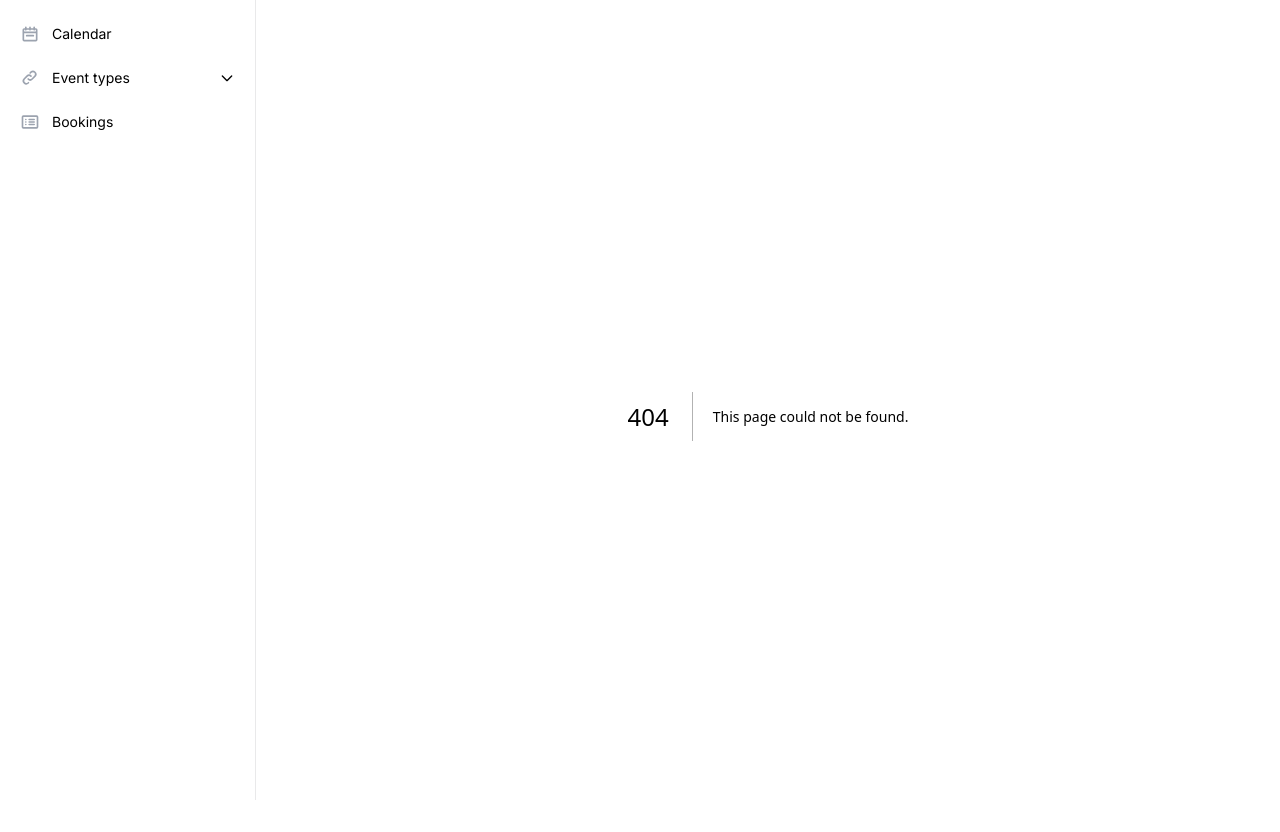
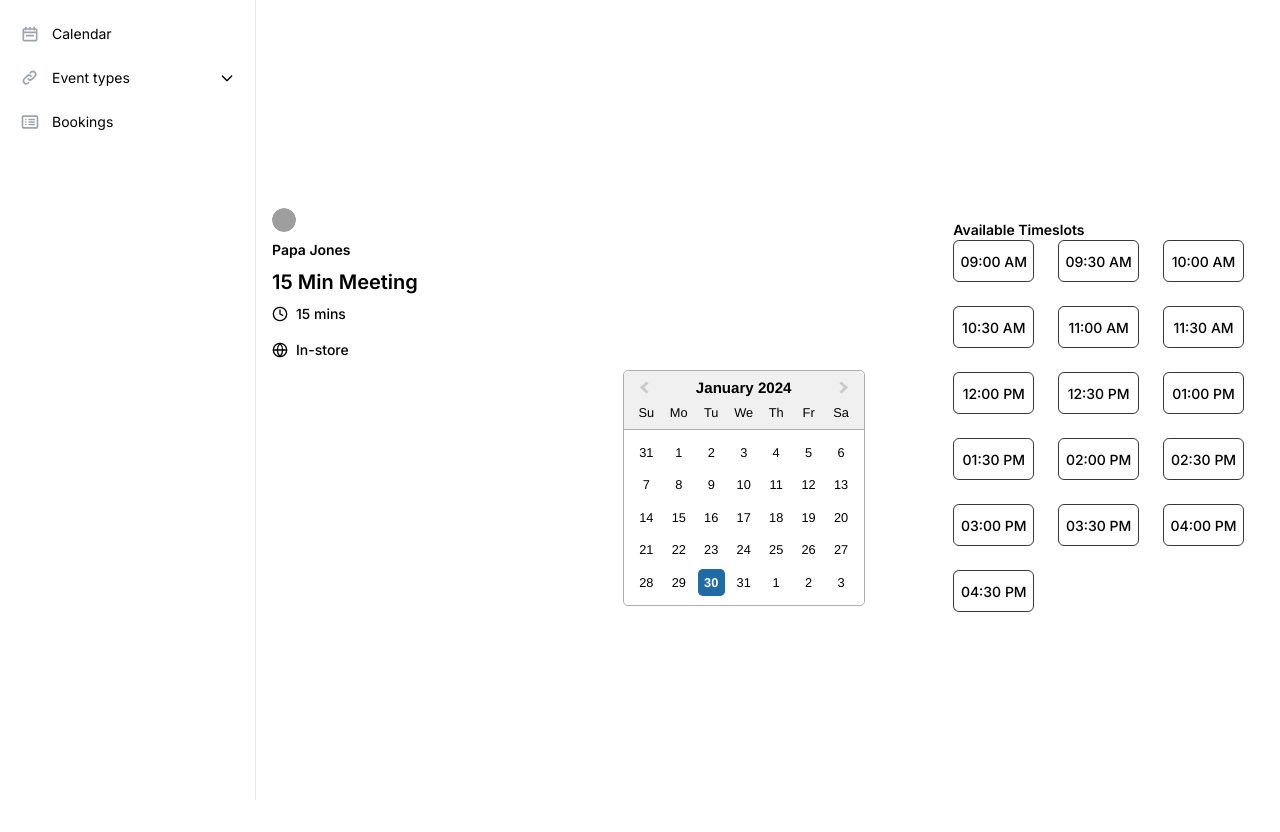
Before and after one commit to Ayub-Ian/project-x, a Next.js app: page /1/1 in a window 1280 px wide. Before the commit this address had no page. Built offline with nearby package versions, Linux system fonts and the light colour scheme; grey boxes are pictures that could not be loaded.

Commit message:
Booking page styling

```diff
--- a/package.json
+++ b/package.json
@@ -19,6 +19,7 @@
     "next": "^13.4.8",
     "react": "^18",
     "react-big-calendar": "^1.10.0",
+    "react-datepicker": "^6.1.0",
     "react-dom": "^18",
     "react-toastify": "^10.0.4",
     "uuid": "^9.0.1",
--- /dev/null
+++ b/src/app/[slug]/[id]/page.js
@@ -0,0 +1,100 @@
+import DatePick from "@/components/booking/datepicker";
+import TimeSlotSelector from "@/components/booking/timepicker";
+import React from "react";
+
+function BookingPage() {
+  return (
+    <div className="flex h-full items-center justify-center min-h-[100dvh]">
+      <div className="flex min-h-full w-full flex-col overflow-clip md:over  items-center ">
+        <div className="grid min-w-full items-start md:grid-cols-3 md:grid-rows-1  sm:motion-reduce:transition-none md:flex-row sm:transition-[width] sm:duration-300">
+          <div>
+
+              <ul className="flex items-center border-muted">
+                <li className="-mr-[4px] inline-block">
+                  <a
+                    data-state="closed"
+                    href="https://cal.com/papajones?redirect=false"
+                  >
+                    <span
+                      data-testid="avatar"
+                      className="bg-emphasis item-center relative inline-flex aspect-square justify-center rounded-full align-top overflow-hidden border-subtle w-6 h-6 min-w-6 min-h-6"
+                    >
+                      <img
+                        alt="Papa Jones"
+                        className="aspect-square rounded-full w-6 h-6 min-w-6 min-h-6"
+                        src="https://app.cal.com/papajones/avatar.png"
+                      />
+                    </span>
+                  </a>
+                </li>
+              </ul>
+              <p className="text-subtle mt-2 text-sm font-semibold">Papa Jones</p>
+              <h1
+                data-testid="event-title"
+                className="text-text text-xl font-semibold my-2"
+              >
+                15 Min Meeting
+              </h1>
+              <div className="space-y-4 font-medium rtl:-mr-2">
+                <div className="flex items-start justify-start text-sm text-text">
+                  <svg
+                    xmlns="http://www.w3.org/2000/svg"
+                    width="24"
+                    height="24"
+                    viewBox="0 0 24 24"
+                    fill="none"
+                    stroke="currentColor"
+                    stroke-width="2"
+                    strokeLinecap="round"
+                    strokeLinejoin="round"
+                    className="relative z-20 mr-2 mt-[2px] h-4 w-4 flex-shrink-0 rtl:ml-2"
+                  >
+                    <circle cx="12" cy="12" r="10"></circle>
+                    <polyline points="12 6 12 12 16 14"></polyline>
+                  </svg>
+                  <div className="relative z-10 max-w-full break-words">
+                    15 mins
+                  </div>
+                </div>
+
+                <div className="flex items-start justify-start text-sm text-text cursor-pointer">
+                  <svg
+                    xmlns="http://www.w3.org/2000/svg"
+                    width="24"
+                    height="24"
+                    viewBox="0 0 24 24"
+                    fill="none"
+                    stroke="currentColor"
+                    stroke-width="2"
+                    strokeLinecap="round"
+                    strokeLinejoin="round"
+                    className="relative z-20 mr-2 mt-[2px] h-4 w-4 flex-shrink-0 rtl:ml-2"
+                  >
+                    <circle cx="12" cy="12" r="10"></circle>
+                    <line x1="2" x2="22" y1="12" y2="12"></line>
+                    <path d="M12 2a15.3 15.3 0 0 1 4 10 15.3 15.3 0 0 1-4 10 15.3 15.3 0 0 1-4-10 15.3 15.3 0 0 1 4-10z"></path>
+                  </svg>
+                  <div className="relative z-10 max-w-full break-words">
+                    In-store
+                  </div>
+                </div>
+              </div>
+
+          </div>
+          <div className="mt-auto px-5 py-3 ">
+            <DatePick />
+          </div>
+          <div className="flex flex-col px-5 py-3 items-start min-w-full">
+          <p className="text-sm font-semibold">Available Timeslots</p>
+          <div className="w-full">
+            <TimeSlotSelector />
+          </div>
+        </div>
+        </div>
+
+      </div>
+    </div>
+  );
+}
+
+export default BookingPage;
--- /dev/null
+++ b/src/app/[slug]/page.js
@@ -0,0 +1,78 @@
+import { createServerComponentClient } from "@supabase/auth-helpers-nextjs";
+import { cookies } from "next/headers";
+import Image from "next/image";
+import Link from "next/link";
+import React from "react";
+
+async function PublicPage() {
+
+    const supabase = createServerComponentClient({ cookies });
+    const {
+      data: { user },
+    } = await supabase.auth.getUser();
+
+    let { data: services, error } = await supabase
+      .from("services")
+      .select("id,name, price, duration")
+      .eq("creative_id", user.id);
+
+    if (error) {
+      throw new Error("Error fetching:", error);
+    }
+
+  return (
+    <div className="mx-auto">
+      <div className="mx-auto max-w-3xl px-4 py-24">
+        <div className="mb-8 text-center">
+          <span className="bg-emphasis item-center relative inline-flex aspect-square justify-center rounded-full align-top overflow-hidden w-24 h-24 min-w-24 min-h-24">
+            <img
+
+              alt="Papa Jones"
+              className="aspect-square rounded-full w-24 h-24 min-w-24 min-h-24"
+              src="https://app.cal.com/papajones/avatar.png"
+            />
+          </span>
+          <h1 className="text-3xl my-1 tracking-tighter font-semibold">Papa Jones</h1>
+        </div>
+        <div className="border border-[#383838] divide-y divide-[#383838] rounded-md">
+            {services.map(service => (
+                 <div key={service.id} className="bg-[#1f1f1f] hover:bg-[#404040] group relative">
+                    <svg xmlns="http://www.w3.org/2000/svg" width="24" height="24" viewBox="0 0 24 24" fill="none" stroke="currentColor" stroke-width="2" stroke-linecap="round" stroke-linejoin="round" className=" absolute right-4 top-4 h-4 w-4 opacity-0 transition-opacity group-hover:opacity-100"><line x1="5" x2="19" y1="12" y2="12"></line><polyline points="12 5 19 12 12 19"></polyline></svg>
+                 <div className="p-5">
+                   <Link href="#">
+                     <div className="flex flex-wrap items-center">
+                       <h2 className="  pr-2 text-sm font-semibold">
+                         {service.name}
+                       </h2>
+                     </div>
+                     <div className="font-medium inline-flex items-center justify-center rounded gap-x-1 bg-[#2e2e2e] py-1 px-1.5 text-xs leading-3">
+                       <svg
+                         xmlns="http://www.w3.org/2000/svg"
+                         width="24"
+                         height="24"
+                         viewBox="0 0 24 24"
+                         fill="none"
+                         stroke="currentColor"
+                         strokeWidth="2"
+                         strokeLinecap="round"
+                         strokeLinejoin="round"
+                         className="h-3 w-3 stroke-[3px]"
+                       >
+                         <circle cx="12" cy="12" r="10"></circle>
+                         <polyline points="12 6 12 12 16 14"></polyline>
+                       </svg>
+                       {service.duration}m
+                     </div>
+                   </Link>
+                 </div>
+               </div>
+            ))  }
+
+
+        </div>
+      </div>
+    </div>
+  );
+}
+
+export default PublicPage;
--- a/src/app/layout.js
+++ b/src/app/layout.js
@@ -1,10 +1,11 @@
 import { Inter } from "next/font/google";
-import "../styles/globals.css";
 import { ToastContainer } from "react-toastify";
 import "react-toastify/dist/ReactToastify.css";
-// import 'react-big-calendar/lib/sass/styles'; Need to install sass support
+import "react-datepicker/dist/react-datepicker.css";
 import "react-big-calendar/lib/css/react-big-calendar.css";
 import Link from "next/link";
+import "../styles/globals.css";
+
 
 const inter = Inter({ subsets: ["latin"] });
 
--- /dev/null
+++ b/src/components/booking/datepicker.jsx
@@ -0,0 +1,22 @@
+'use client'
+import React, { useState} from 'react';
+import DatePicker from "react-datepicker";
+
+
+
+
+export default function DatePick(props) {
+    const [startDate, setStartDate] = useState(new Date());
+
+  return (
+    <div className='w-full'>
+
+      <DatePicker
+      className='datepicker'
+      selected={startDate}
+      onChange={(date) => setStartDate(date)}
+      inline
+    />
+    </div>
+  );
+}
--- /dev/null
+++ b/src/components/booking/timepicker.jsx
@@ -0,0 +1,64 @@
+"use client";
+import React, { useState, useEffect } from "react";
+
+const TimeSlotSelector = () => {
+  const [timeSlots, setTimeSlots] = useState([]);
+
+  const generateTimeSlots = (start, end) => {
+    const startTime = new Date(`01/01/2000 ${start}`);
+    const endTime = new Date(`01/01/2000 ${end}`);
+    const slots = [];
+
+    let currentTime = new Date(startTime);
+    while (currentTime < endTime) {
+      slots.push(
+        currentTime.toLocaleTimeString([], {
+          hour: "2-digit",
+          minute: "2-digit",
+        })
+      );
+      currentTime.setMinutes(currentTime.getMinutes() + 30);
+    }
+
+    return slots;
+  };
+
+  // Generate time slots when component mounts
+  useEffect(() => {
+    const start = "09:00";
+    const end = "17:00";
+    const generatedSlots = generateTimeSlots(start, end);
+    setTimeSlots(generatedSlots);
+  }, []);
+
+  const handleTimeSlotChange = (e) => {
+    console.log("Selected time slot:", e.target.value);
+    // Do something with the selected time slot value
+  };
+
+  return (
+    <ul class="grid w-full grid-cols-3 gap-6">
+        {timeSlots.map((slot, index) => (
+          <li key={index}>
+            <input
+              type="radio"
+              id={`slot-${index}`}
+              value={slot}
+              onChange={handleTimeSlotChange}
+              name="timeSlot"
+              className="hidden peer"
+            />
+            <label
+              htmlFor={`slot-${index}`}
+              className=" w-full py-2 block border text-center border-[#383838] rounded-md cursor-pointer peer-checked:hover:bg-transparent  peer-checked:border-primary peer-checked:text-primary hover:bg-[#404040] "
+            >
+              <span className="text-sm font-medium ">{slot}</span>
+            </label>
+          </li>
+        ))}
+
+  </ul>
+  );
+};
+
+export default TimeSlotSelector;
--- a/src/styles/globals.css
+++ b/src/styles/globals.css
@@ -24,3 +24,8 @@ body {
     text-wrap: balance;
   }
 }
+
+.datepicker {
+  width: 100%;
+
+}
```
Also changed, not shown: 1 other file (tests, documents, lock files or other folders).
